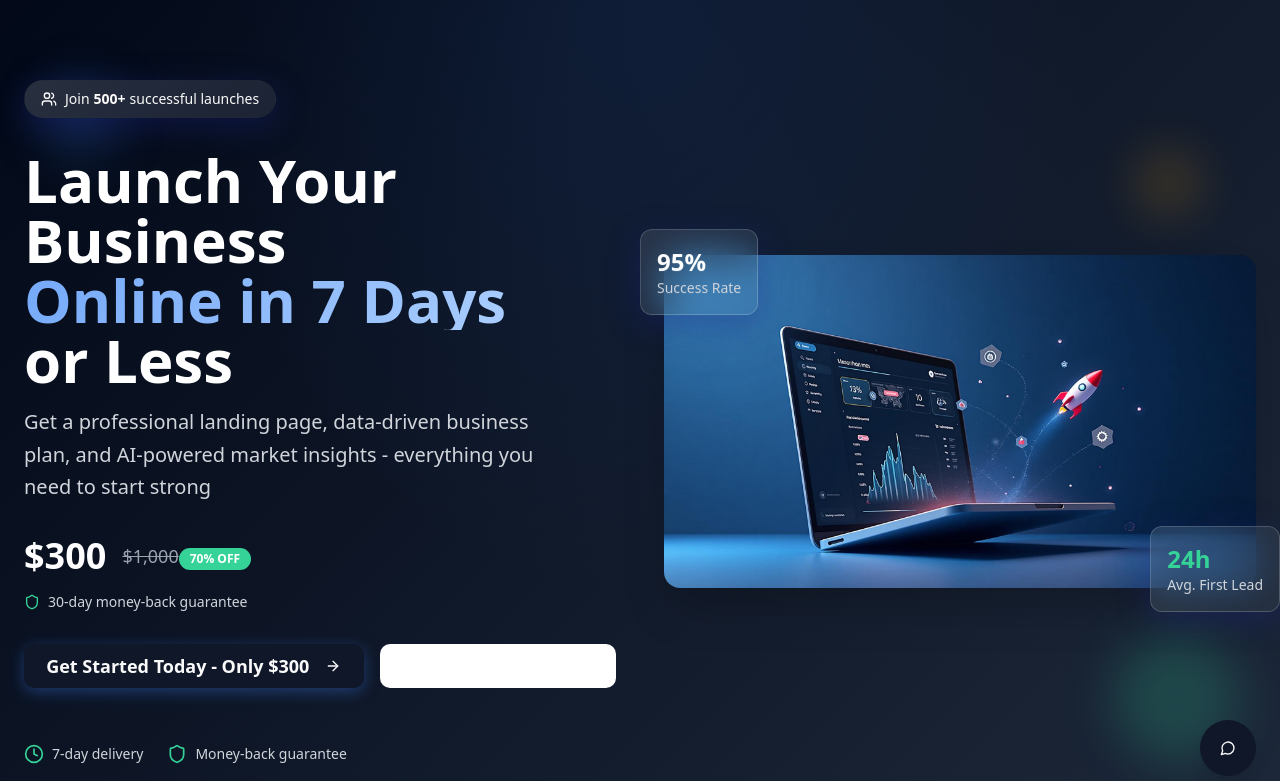
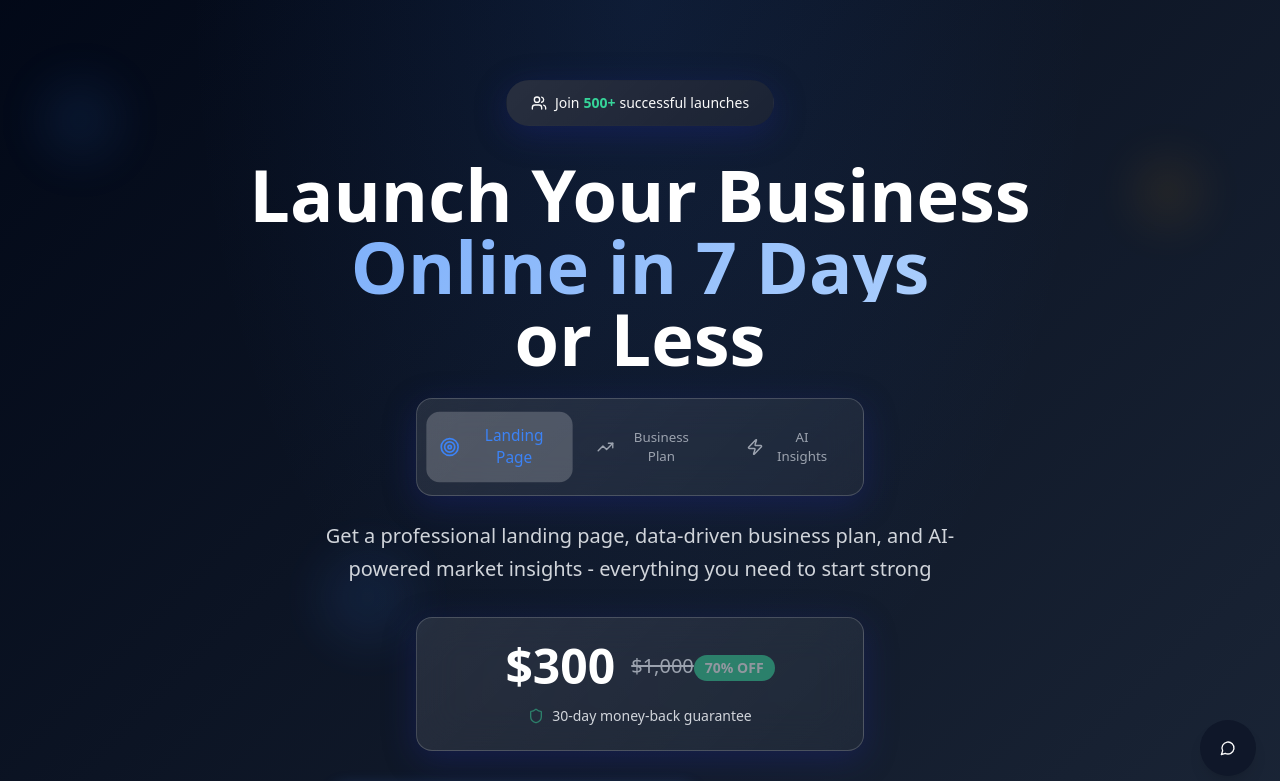
Before and after one commit to Felipeu28/lovable-bizboost-hub, a React (Vite) app: page / in a window 1280 px wide. Shown: the top 781 px of the page. Built offline with nearby package versions, Linux system fonts and the light colour scheme.

Commit message:
Refactor: Enhance animations and shorten page
Implement enhanced animations and interactive elements across the page. Shorten the page by removing or optimizing the large computer image in the hero section.

```diff
--- a/src/components/HeroSection.tsx
+++ b/src/components/HeroSection.tsx
@@ -1,11 +1,17 @@
 import { useState, useEffect } from "react";
-import { ArrowRight, Shield, Users, Clock } from "lucide-react";
+import { ArrowRight, Shield, Users, Clock, Zap, Target, TrendingUp } from "lucide-react";
 import { Button } from "@/components/ui/button";
 import { Badge } from "@/components/ui/badge";
-import heroImage from "@/assets/hero-business.jpg";
 
 export default function HeroSection() {
   const [counter, setCounter] = useState(0);
+  const [activeFeature, setActiveFeature] = useState(0);
+
+  const features = [
+    { icon: Target, text: "Landing Page", color: "text-blue-electric" },
+    { icon: TrendingUp, text: "Business Plan", color: "text-green-success" },
+    { icon: Zap, text: "AI Insights", color: "text-orange-cta" }
+  ];
 
   useEffect(() => {
     const timer = setInterval(() => {
@@ -14,99 +20,125 @@ export default function HeroSection() {
     return () => clearInterval(timer);
   }, []);
 
+  useEffect(() => {
+    const featureTimer = setInterval(() => {
+      setActiveFeature(prev => (prev + 1) % features.length);
+    }, 2000);
+    return () => clearInterval(featureTimer);
+  }, []);
+
   return (
     <section className="hero-bg min-h-screen flex items-center justify-center relative overflow-hidden">
-      {/* Floating Elements */}
-      <div className="absolute top-20 left-10 w-20 h-20 bg-blue-electric/20 rounded-full blur-xl float" />
-      <div className="absolute bottom-20 right-10 w-32 h-32 bg-green-success/20 rounded-full blur-xl float" style={{ animationDelay: '2s' }} />
-      <div className="absolute top-40 right-20 w-16 h-16 bg-orange-cta/20 rounded-full blur-xl float" style={{ animationDelay: '4s' }} />
+      {/* Enhanced Floating Elements */}
+      <div className="absolute top-20 left-10 w-20 h-20 bg-blue-electric/20 rounded-full blur-xl animate-pulse hover-scale" />
+      <div className="absolute bottom-20 right-10 w-32 h-32 bg-green-success/20 rounded-full blur-xl animate-pulse hover-scale" style={{ animationDelay: '1s' }} />
+      <div className="absolute top-40 right-20 w-16 h-16 bg-orange-cta/20 rounded-full blur-xl animate-pulse hover-scale" style={{ animationDelay: '2s' }} />
+      <div className="absolute top-1/2 left-1/4 w-24 h-24 bg-accent/10 rounded-full blur-xl animate-pulse hover-scale" style={{ animationDelay: '3s' }} />
 
       <div className="container mx-auto px-6 py-20">
-        <div className="grid lg:grid-cols-2 gap-12 items-center">
-          {/* Left Column - Content */}
+        <div className="max-w-4xl mx-auto text-center">
           <div className="space-y-8 fade-in">
             {/* Trust Badge */}
-            <Badge className="glass px-4 py-2 text-sm font-medium">
+            <Badge className="glass px-6 py-3 text-sm font-medium hover-scale animate-in slide-in-from-top-5 duration-500">
               <Users className="w-4 h-4 mr-2" />
-              Join <span className="counter font-bold mx-1">{counter}+</span> successful launches
+              Join <span className="counter font-bold mx-1 text-green-success">{counter}+</span> successful launches
             </Badge>
 
-            {/* Main Headline */}
-            <div className="space-y-4">
-              <h1 className="text-5xl lg:text-6xl font-bold text-white leading-tight">
+            {/* Main Headline with Dynamic Feature */}
+            <div className="space-y-6">
+              <h1 className="text-5xl lg:text-7xl font-bold text-white leading-tight animate-in slide-in-from-bottom-5 duration-700">
                 Launch Your Business
                 <span className="gradient-text block">Online in 7 Days</span>
                 <span className="text-white">or Less</span>
               </h1>
 
-              <p className="text-xl text-gray-300 leading-relaxed max-w-lg">
+              {/* Dynamic Feature Showcase */}
+              <div className="flex items-center justify-center gap-4 p-4 glass rounded-2xl max-w-md mx-auto">
+                {features.map((feature, index) => {
+                  const Icon = feature.icon;
+                  return (
+                    <div
+                      key={index}
+                      className={`flex items-center gap-2 p-3 rounded-xl transition-all duration-500 ${
+                        activeFeature === index
+                          ? 'bg-white/20 scale-110 ' + feature.color
+                          : 'text-gray-400 scale-95'
+                      }`}
+                    >
+                      <Icon className="w-5 h-5" />
+                      <span className="font-medium text-sm">{feature.text}</span>
+                    </div>
+                  );
+                })}
+              </div>
+
+              <p className="text-xl text-gray-300 leading-relaxed max-w-2xl mx-auto animate-in slide-in-from-bottom-5 duration-700" style={{ animationDelay: '200ms' }}>
                 Get a professional landing page, data-driven business plan, and AI-powered market insights - everything you need to start strong
               </p>
             </div>
 
-            {/* Pricing Display */}
-            <div className="space-y-4">
-              <div className="flex items-center gap-4">
-                <span className="text-4xl font-bold text-white">$300</span>
-                <div className="space-y-1">
-                  <span className="text-lg text-gray-400 line-through">$1,000</span>
-                  <Badge className="bg-green-success text-white text-xs">70% OFF</Badge>
+            {/* Enhanced Pricing Display */}
+            <div className="space-y-6 animate-in slide-in-from-bottom-5 duration-700" style={{ animationDelay: '400ms' }}>
+              <div className="glass p-6 rounded-2xl max-w-md mx-auto hover-scale">
+                <div className="flex items-center justify-center gap-4 mb-4">
+                  <span className="text-5xl font-bold text-white">$300</span>
+                  <div className="space-y-1">
+                    <span className="text-xl text-gray-400 line-through">$1,000</span>
+                    <Badge className="bg-green-success text-white text-sm animate-pulse">70% OFF</Badge>
+                  </div>
                 </div>
-              </div>
 
-              <div className="flex items-center gap-2 text-sm text-gray-300">
-                <Shield className="w-4 h-4 text-green-success" />
-                30-day money-back guarantee
+                <div className="flex items-center justify-center gap-2 text-sm text-gray-300">
+                  <Shield className="w-4 h-4 text-green-success animate-pulse" />
+                  30-day money-back guarantee
+                </div>
               </div>
             </div>
 
-            {/* CTA Buttons */}
-            <div className="flex flex-col sm:flex-row gap-4">
-              <Button size="lg" className="btn-cta text-lg px-8 py-4 font-semibold">
-                Get Started Today - Only $300
-                <ArrowRight className="ml-2 h-5 w-5" />
+            {/* Enhanced CTA Buttons */}
+            <div className="flex flex-col sm:flex-row gap-4 justify-center animate-in slide-in-from-bottom-5 duration-700" style={{ animationDelay: '600ms' }}>
+              <Button size="lg" className="btn-cta text-lg px-8 py-4 font-semibold hover-scale group relative overflow-hidden">
+                <span className="relative z-10">Get Started Today - Only $300</span>
+                <ArrowRight className="ml-2 h-5 w-5 relative z-10 group-hover:translate-x-1 transition-transform" />
+                <div className="absolute inset-0 bg-gradient-to-r from-orange-cta to-orange-light opacity-0 group-hover:opacity-100 transition-opacity" />
               </Button>
 
               <Button
                 variant="outline"
                 size="lg"
-                className="border-white/20 text-white hover:bg-white/10 text-lg px-8 py-4"
+                className="border-white/20 text-white hover:bg-white/10 text-lg px-8 py-4 hover-scale hover:border-white/40 transition-all duration-300"
               >
                 See What's Included
               </Button>
             </div>
 
-            {/* Trust Indicators */}
-            <div className="flex items-center gap-6 pt-6">
-              <div className="flex items-center gap-2">
-                <Clock className="w-5 h-5 text-green-success" />
+            {/* Enhanced Trust Indicators */}
+            <div className="flex items-center justify-center gap-8 pt-6 animate-in slide-in-from-bottom-5 duration-700" style={{ animationDelay: '800ms' }}>
+              <div className="flex items-center gap-2 group">
+                <Clock className="w-5 h-5 text-green-success group-hover:scale-110 transition-transform" />
                 <span className="text-sm text-gray-300">7-day delivery</span>
               </div>
-              <div className="flex items-center gap-2">
-                <Shield className="w-5 h-5 text-green-success pulse-success" />
+              <div className="flex items-center gap-2 group">
+                <Shield className="w-5 h-5 text-green-success animate-pulse group-hover:scale-110 transition-transform" />
                 <span className="text-sm text-gray-300">Money-back guarantee</span>
               </div>
             </div>
-          </div>
 
-          {/* Right Column - Hero Image */}
-          <div className="relative fade-in" style={{ animationDelay: '0.3s' }}>
-            <div className="relative">
-              <img
-                src={heroImage}
-                alt="Professional business dashboard"
-                className="w-full h-auto rounded-2xl shadow-2xl"
-              />
-
-              {/* Floating Cards */}
-              <div className="absolute -top-6 -left-6 glass rounded-xl p-4 float">
-                <div className="text-2xl font-bold text-white">95%</div>
-                <div className="text-sm text-gray-300">Success Rate</div>
+            {/* Interactive Stats Cards */}
+            <div className="grid grid-cols-3 gap-4 max-w-lg mx-auto mt-8 animate-in slide-in-from-bottom-5 duration-700" style={{ animationDelay: '1s' }}>
+              <div className="glass rounded-xl p-4 text-center hover-scale group">
+                <div className="text-2xl font-bold text-green-success group-hover:scale-110 transition-transform">95%</div>
+                <div className="text-xs text-gray-300">Success Rate</div>
               </div>
 
-              <div className="absolute -bottom-6 -right-6 glass rounded-xl p-4 float" style={{ animationDelay: '1s' }}>
-                <div className="text-2xl font-bold text-green-success">24h</div>
-                <div className="text-sm text-gray-300">Avg. First Lead</div>
+              <div className="glass rounded-xl p-4 text-center hover-scale group">
+                <div className="text-2xl font-bold text-blue-electric group-hover:scale-110 transition-transform">24h</div>
+                <div className="text-xs text-gray-300">First Lead</div>
+              </div>
+
+              <div className="glass rounded-xl p-4 text-center hover-scale group">
+                <div className="text-2xl font-bold text-orange-cta group-hover:scale-110 transition-transform">7d</div>
+                <div className="text-xs text-gray-300">Full Launch</div>
               </div>
             </div>
           </div>
--- a/src/index.css
+++ b/src/index.css
@@ -235,7 +235,7 @@
     50% { transform: translateY(-10px); }
   }
 
-  /* Fade in animations */
+  /* Enhanced Fade in animations */
   .fade-in {
     opacity: 0;
     transform: translateY(30px);
@@ -245,6 +245,50 @@
   .fade-in.visible {
     opacity: 1;
     transform: translateY(0);
+  }
+
+  /* Hover scale animation */
+  .hover-scale {
+    transition: transform 0.3s cubic-bezier(0.4, 0, 0.2, 1);
+  }
+
+  .hover-scale:hover {
+    transform: scale(1.05);
+  }
+
+  /* Smooth animations */
+  .animate-in {
+    animation-fill-mode: both;
+  }
+
+  .slide-in-from-top-5 {
+    animation: slideInFromTop 0.5s ease-out;
+  }
+
+  .slide-in-from-bottom-5 {
+    animation: slideInFromBottom 0.5s ease-out;
+  }
+
+  @keyframes slideInFromTop {
+    from {
+      opacity: 0;
+      transform: translateY(-10px);
+    }
+    to {
+      opacity: 1;
+      transform: translateY(0);
+    }
+  }
+
+  @keyframes slideInFromBottom {
+    from {
+      opacity: 0;
+      transform: translateY(10px);
+    }
+    to {
+      opacity: 1;
+      transform: translateY(0);
+    }
   }
 
   /* Pulse animation for success elements */
```
Also changed, not shown: src/components/FeaturesSection.tsx (+19 -17 lines).
